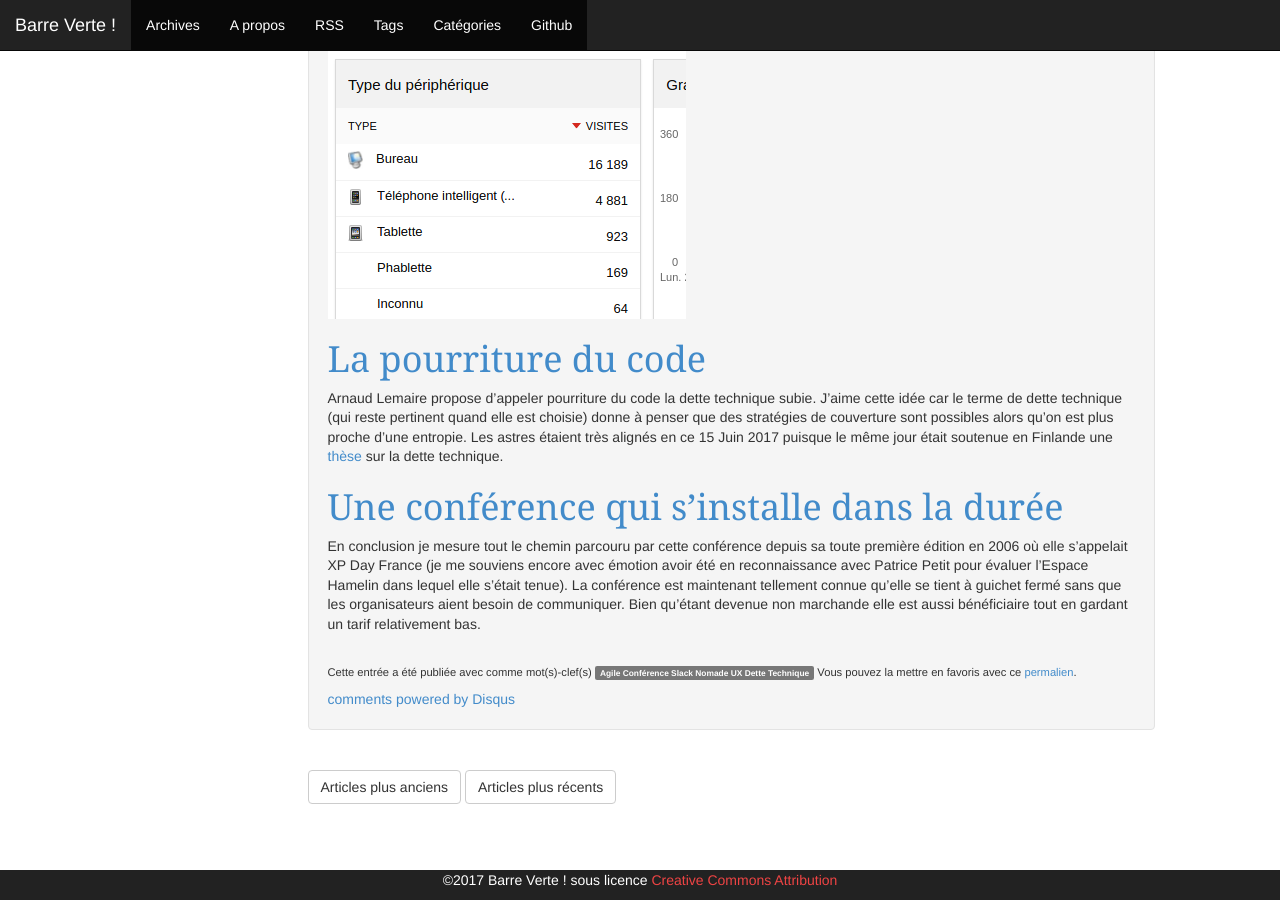
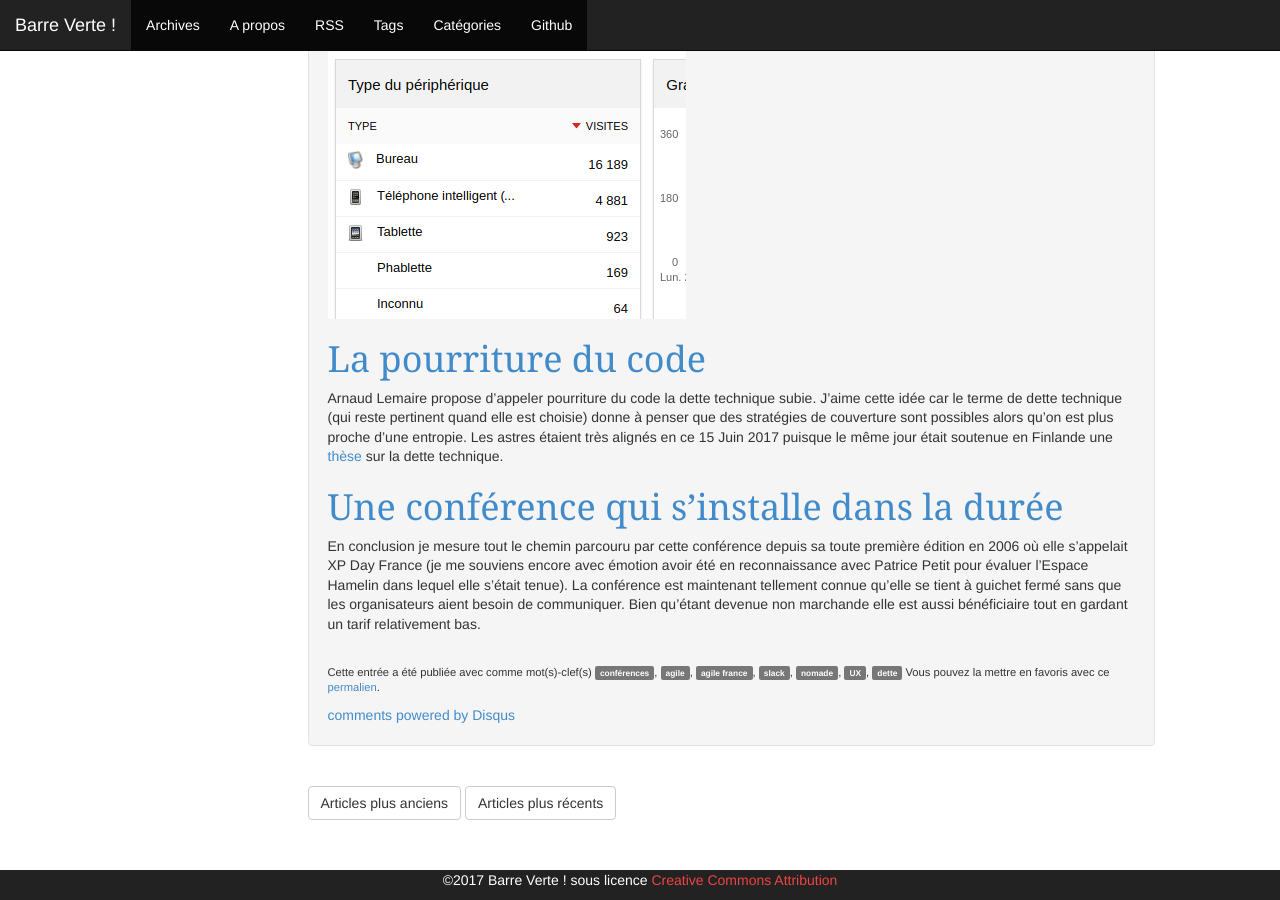
Before and after one commit to MichaelBitard/barreverte.github.io, a Jekyll site: the page built from _posts/2017-07-11-agile-france-2017.md, in a window 1280 px wide and 900 px high, scrolled down 1930 px. Built offline with Jekyll 4.4.1, drawn with Linux system fonts in a browser that asks for light colours; comment, search, counter and statistics services are not loaded.

Commit message:
uniformasation des tags

```diff
--- a/_posts/2011-05-15-conference-agile-france-2011.markdown
+++ b/_posts/2011-05-15-conference-agile-france-2011.markdown
@@ -58,7 +58,8 @@ tags:
 - software craftmanship
 - devops
 - agile france
-- conférence
+- agile
+- conférences
 - lean
 - architecture
 - se voir en vrai
--- a/_posts/2017-07-11-agile-france-2017.md
+++ b/_posts/2017-07-11-agile-france-2017.md
@@ -4,7 +4,13 @@ title: Agile France 2017
 author:
   display_name: Philippe Blayo
 tags:
-- Agile Conférence Slack Nomade UX Dette Technique
+- conférences
+- agile
+- agile france
+- slack
+- nomade
+- UX
+- dette
 comments: true
 ---
 
```
Also changed, not shown: _drafts/team_mood.md (+2 -1 lines), _drafts/walking_dev.md (+5 -5 lines).
